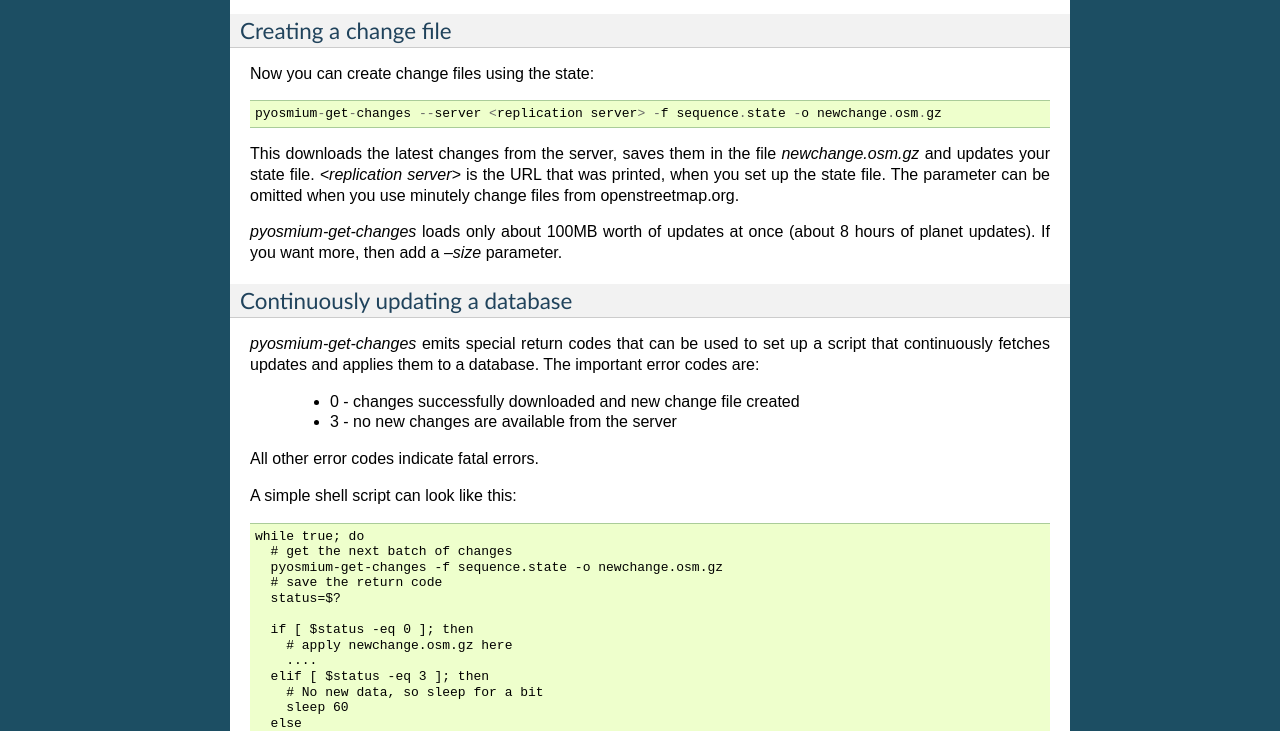
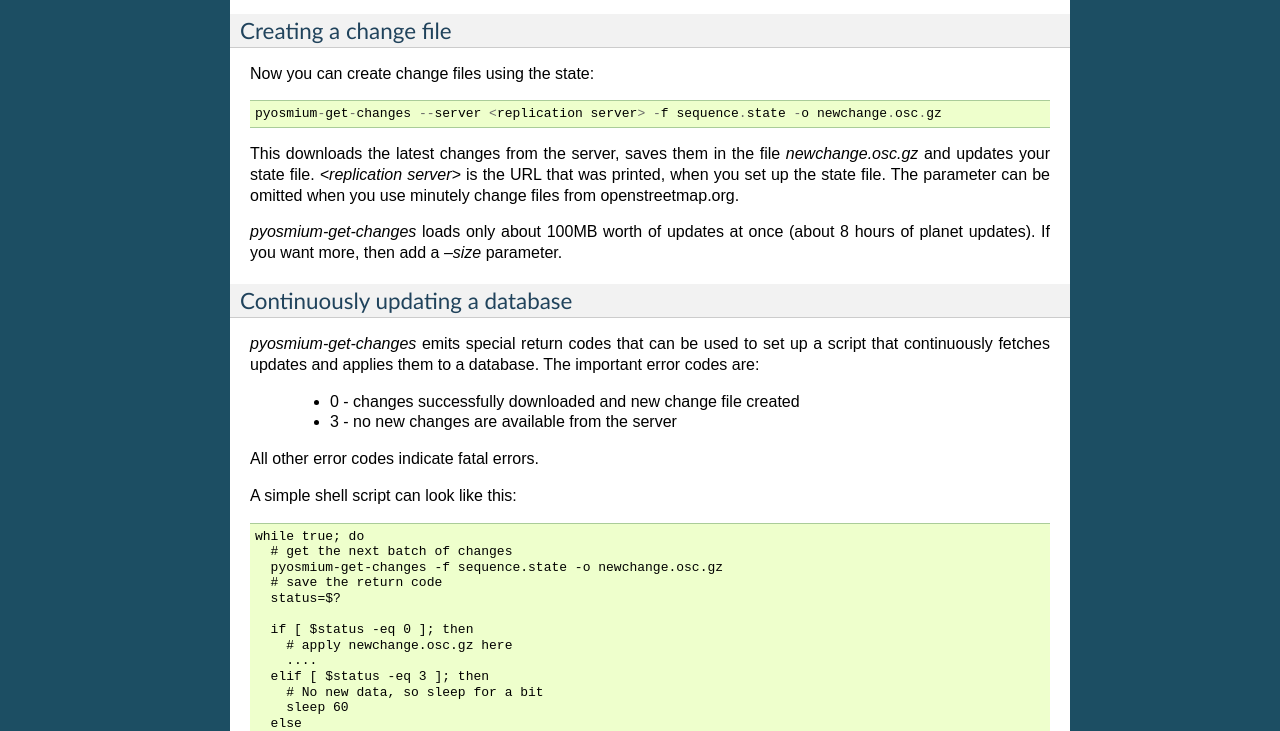
Before and after one commit to osmcode/pyosmium, a Sphinx documentation site: the page built from doc/updating_osm_data.rst, in a window 1280 px wide and 1400 px high, scrolled down 1981 px. Shown: the part 508-1239 px from the top of the window. Built offline with Sphinx 7.4.7, drawn with Linux system fonts in a browser that asks for light colours; pages that are not in the unit, such as notebooks, are missing from menus; the version number could not be read and is left out; some of the changed text lies outside the part shown.

Commit message:
typical filename extension for change files is osc

```diff
--- a/doc/updating_osm_data.rst
+++ b/doc/updating_osm_data.rst
@@ -154,10 +154,10 @@
 
 Now you can create change files using the state::
 
-  pyosmium-get-changes --server <replication server> -f sequence.state -o newchange.osm.gz
+  pyosmium-get-changes --server <replication server> -f sequence.state -o newchange.osc.gz
 
 This downloads the latest changes from the server, saves them in the file
-`newchange.osm.gz` and updates your state file. `<replication server>` is the
+`newchange.osc.gz` and updates your state file. `<replication server>` is the
 URL that was printed, when you set up the state file. The parameter can be
 omitted when you use minutely change files from openstreetmap.org.
 
@@ -180,12 +180,12 @@
 
   while true; do
     # get the next batch of changes
-    pyosmium-get-changes -f sequence.state -o newchange.osm.gz
+    pyosmium-get-changes -f sequence.state -o newchange.osc.gz
     # save the return code
     status=$?
 
     if [ $status -eq 0 ]; then
-      # apply newchange.osm.gz here
+      # apply newchange.osc.gz here
       ....
     elif [ $status -eq 3 ]; then
       # No new data, so sleep for a bit
```
